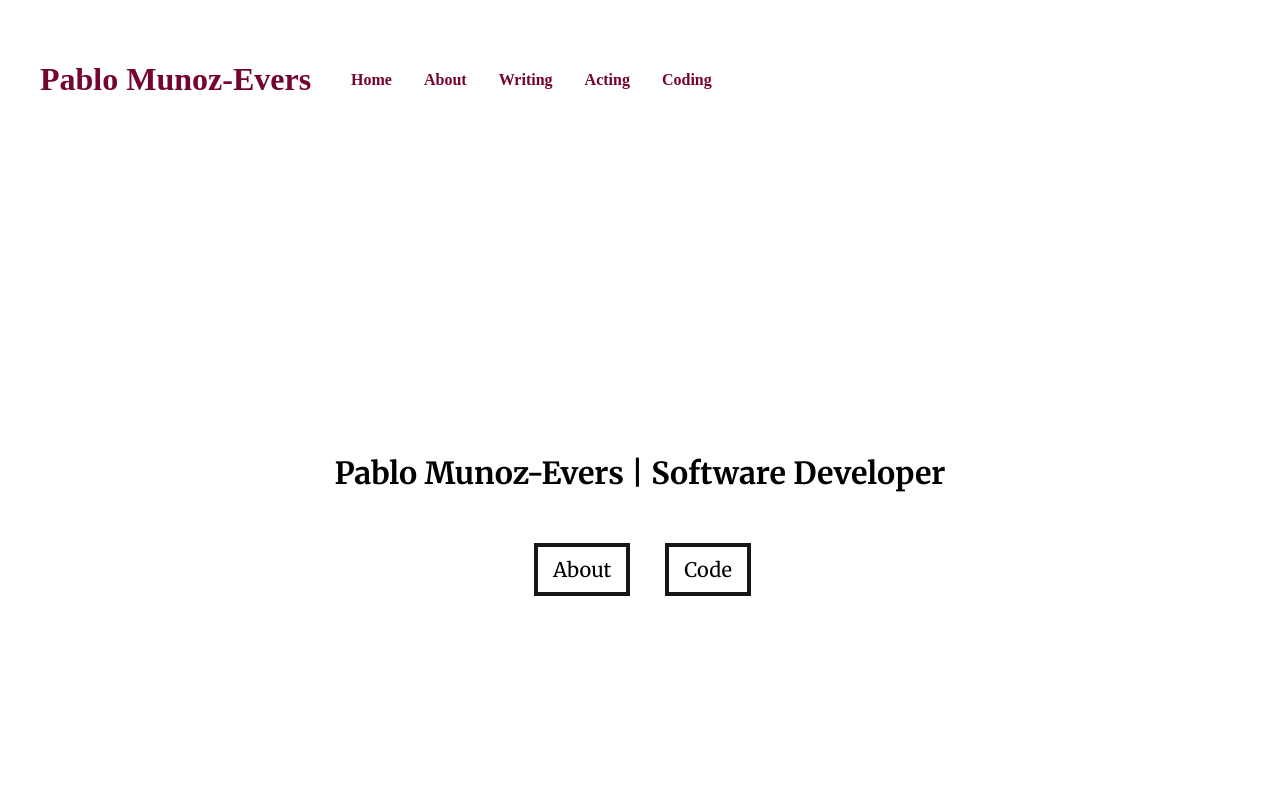
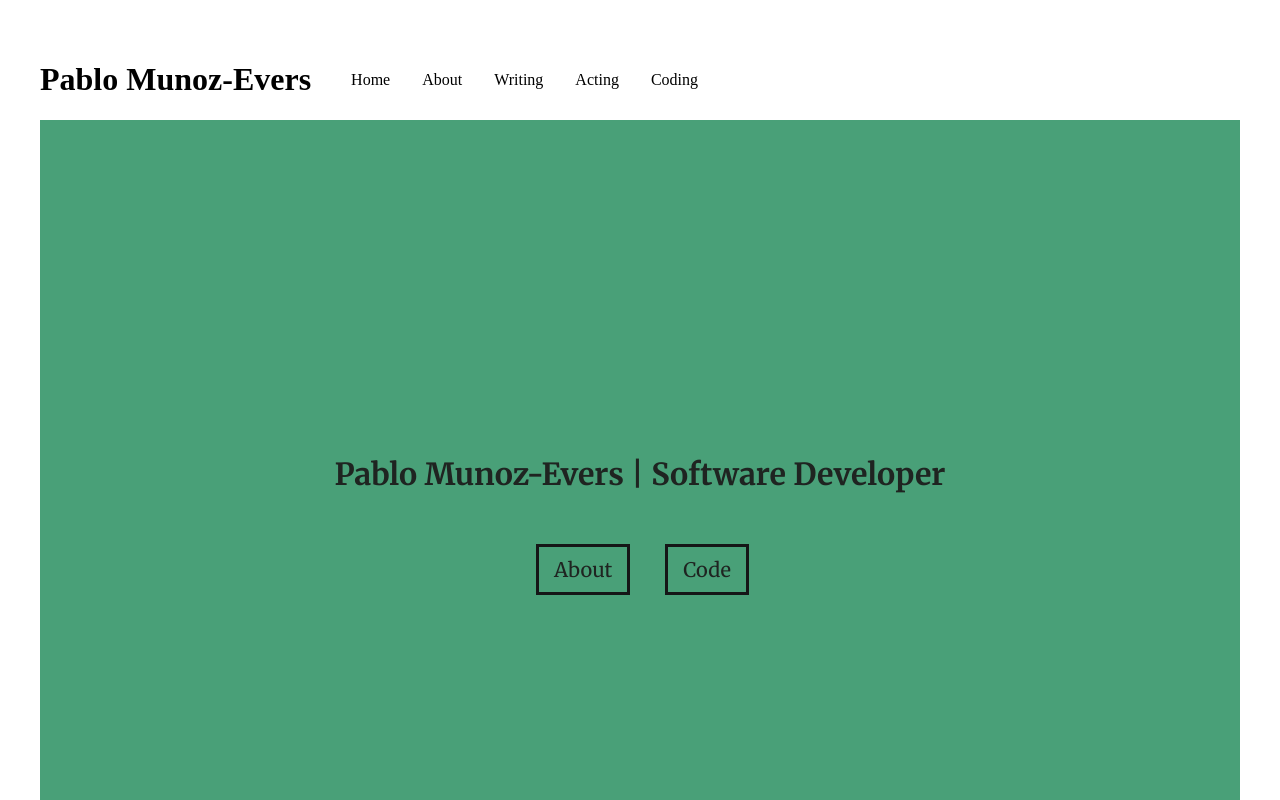
Before and after one commit to pamunev/primary-portfolio, a React (Vite) app: page /coding in a window 1280 px wide. Shown: the top 800 px of the page. Built offline with nearby package versions, Linux system fonts and the light colour scheme.

Commit message:
Fixed coding section background, specified styles for coding section, and adjusted some css for links in root component.

```diff
--- a/index.html
+++ b/index.html
@@ -10,7 +10,7 @@
       rel="stylesheet"
     />
     <meta name="viewport" content="width=device-width, initial-scale=1.0" />
-    <title>Vite + React</title>
+    <title>Pablo Munoz-Evers</title>
   </head>
   <body>
     <div id="root"></div>
--- a/src/CodingSection/CodeSection.jsx
+++ b/src/CodingSection/CodeSection.jsx
@@ -1,5 +1,5 @@
 import therapistSite from "../assets/therapist-website-screenshot-2.png";
-import periodicTables from "../assets/patient-dashboard-screenshot.png";
+import periodicTables from "../assets/periodic-tables-screenshot.png";
 import weLoveMovies from "../assets/WeLoveMovies-screenshot.png";
 import patientDashboard from "../assets/patient-dashboard-screenshot.png";
 
--- a/src/index.css
+++ b/src/index.css
@@ -6,6 +6,7 @@
   #root-component {
     display: flex;
     flex-direction: column;
+    color: black;
   }
 
   #root-component #header {
@@ -30,6 +31,11 @@
 
   #root-component #menu li {
     margin-right: 2rem;
+  }
+
+  #root-component a {
+    text-decoration: none;
+    color: black;
   }
 }
 
--- a/src/routes/coding.jsx
+++ b/src/routes/coding.jsx
@@ -6,7 +6,7 @@ import "../styles-additional/coding-portfolio-styles.css";
 
 function Coding() {
   return (
-    <div>
+    <div id="section-coding">
       <Header />
       <AboutSection />
       <CodeSection />
--- a/src/styles-additional/coding-portfolio-styles.css
+++ b/src/styles-additional/coding-portfolio-styles.css
@@ -2,7 +2,7 @@
 
 /* Global styles */
 
-.App {
+#section-coding {
   background-color: #49a078;
 
   color: #1f2421;
@@ -35,7 +35,7 @@
   font-size: 14px;
 }
 
-a {
+#section-coding a {
   /*color: #68279B;
     color: #75040C;*/
   color: #750431;
@@ -43,15 +43,15 @@ a {
   font-weight: bold;
 }
 
-a:hover {
+#section-coding a:hover {
   color: #f50665;
 }
 
-hr {
+#section-coding hr {
   width: 10%;
 }
 
-.button {
+#section-coding .button {
   cursor: pointer;
   margin-right: 35px;
   border: 2px solid #151617;
@@ -60,7 +60,7 @@ hr {
   font-family: "Merriweather", "Times New Roman", Inter, serif;
 }
 
-.button:hover {
+#section-coding .button:hover {
   background-color: #216869;
   color: #dce1de;
 }
```
